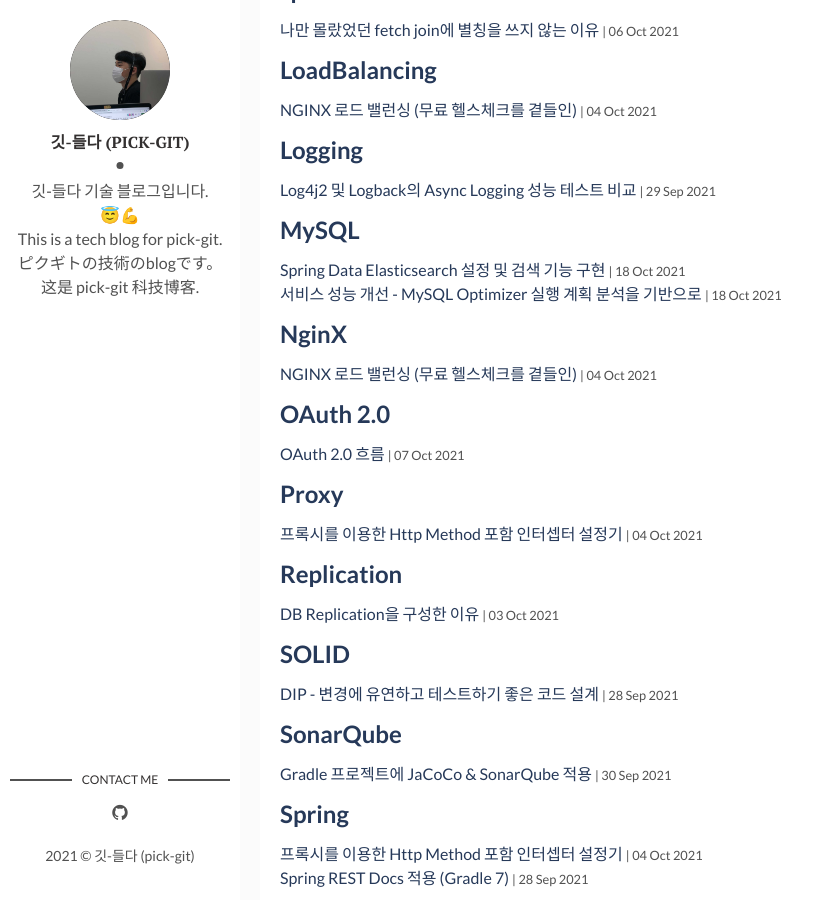
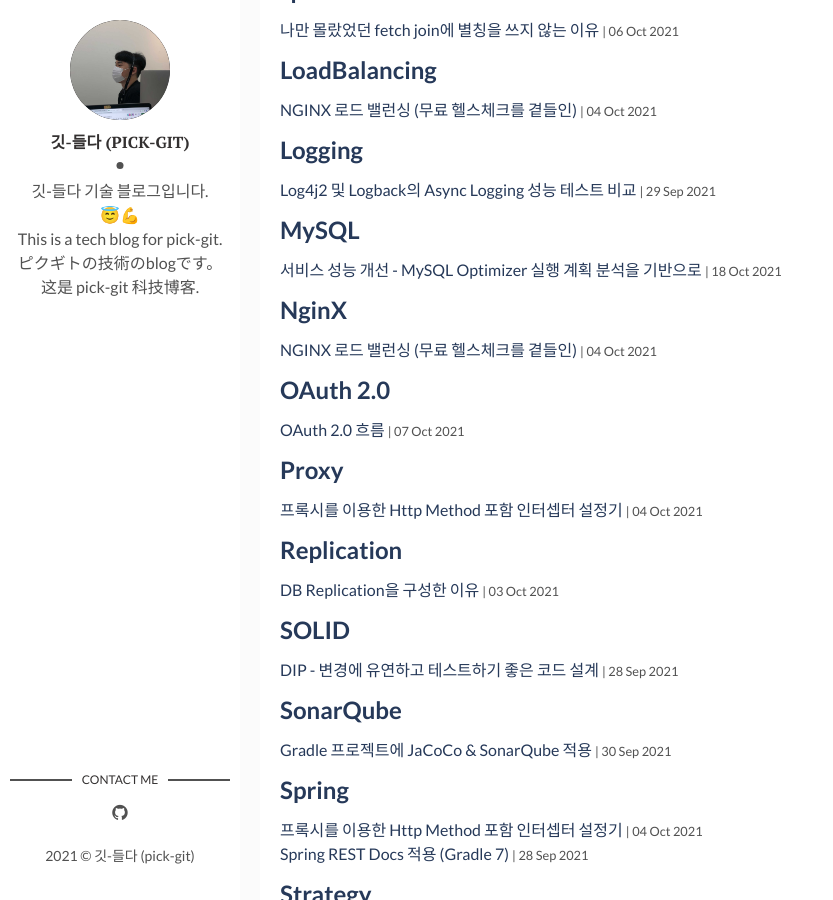
Before and after one commit to 2021-pick-git/2021-pick-git.github.io, a Jekyll site: the page built from tags.html, in a window 1280 px wide and 900 px high, scrolled down 1561 px. Shown: the whole window, without its empty margins (0-833 px from the left). Built offline with Jekyll 4.4.1, drawn with Linux system fonts in a browser that asks for light colours; some of the changed lines change nothing that is shown.

Commit message:
chore: 내용 추가

````diff
--- a/_posts/2021-10-19-elasticsearch.md
+++ b/_posts/2021-10-19-elasticsearch.md
@@ -4,14 +4,14 @@
 date: 2021-10-18 13:00::38 +0900
 description: 실행 계획 분석을 통해 서비스의 성능을 개선해보자.
 img: elasticsearch-logo.png
-tags: [백엔드, MySQL, ElasticSearch]
+tags: [백엔드, ElasticSearch]
 ---
 
 > [실습 Repository](https://github.com/xlffm3/spring-data-elasticsearch-practice)에서 코드를 확인할 수 있습니다.
 
 ## 1. Elasticsearch
 
-안녕하세요, 케빈입니다. Elasticsearch는 Apache Lucene 기반의 Java 오픈소스 분산형 RESTful 검색 및 분석 엔진입니다. 방대한 양의 데이터에 대해 실시간으로 저장과 검색 및 분석 등의 작업을 수행할 수 있습니다. 특히 정형 데이터, 비정형 데이터, 지리 데이터 등 모든 타입의 데이터를 처리할 수 있는데요. Elasticsearch는 **JSON 문서(Document)로 데이터를 저장하기 때문입니다.**
+Elasticsearch는 Apache Lucene 기반의 Java 오픈소스 분산형 RESTful 검색 및 분석 엔진입니다. 방대한 양의 데이터에 대해 실시간으로 저장과 검색 및 분석 등의 작업을 수행할 수 있습니다. 특히 정형 데이터, 비정형 데이터, 지리 데이터 등 모든 타입의 데이터를 처리할 수 있는데요. Elasticsearch는 **JSON 문서(Document)로 데이터를 저장하기 때문입니다.**
 
 Elasticsearch는 단독 검색을 위해 사용하거나, **ELK(Elasticsearch & Logstash & Kibana) 스택**을 기반으로 사용합니다.
 
@@ -50,7 +50,7 @@
 
 역 색인은 각 Document에 등장하는 모든 고유한 단어들을 리스트업하고, 해당 단어들이 등장하는 Document들을 식별합니다. 색인은 최적화된 Document 컬렉션이며, 각 Document는 **데이터를 포함하고 있는 Key-Value 쌍으로 이루어진 Field**의 컬렉션입니다.
 
-Elasticsearch는 모든 Field의 데이터를 인덱싱하는데, 인덱싱된 Field는 각각의 최적화된 자료구조를 사용한다. 텍스트 형식의 Field는 Inverted Index에 저장되며, 숫자 혹은 지리 관련 Field는 BKD 트리에 저장됩니다.
+Elasticsearch는 모든 Field의 데이터를 인덱싱하는데, 인덱싱된 Field는 각각의 최적화된 자료구조를 사용합니다. 텍스트 형식의 Field는 Inverted Index에 저장되며, 숫자 혹은 지리 관련 Field는 BKD 트리에 저장됩니다.
 
 ![image](https://user-images.githubusercontent.com/56240505/135963544-3a9c0ae0-89e8-464f-a4c2-ce3a9095003e.png)
 ![image](https://user-images.githubusercontent.com/56240505/135963557-e18dac48-aac9-4c43-b4c5-7ce1fd3d4d68.png)
@@ -61,7 +61,6 @@
 
 ### 1.4. Architecture
 
-![image](https://user-images.githubusercontent.com/56240505/134558392-ceba3535-242a-4d7d-8e56-8ebe047ebc18.png)
 ![image](https://user-images.githubusercontent.com/56240505/134556753-5133f373-7814-4c4f-8505-6dfbe9f47ed9.png)
 
 > 하나의 클러스터 내 복수 개의 노드를 사용하는 경우, 저장된 Document는 클러스터 전역으로 분배되기 때문에 어느 노드에서든 즉시 접근이 가능합니다.
@@ -72,14 +71,6 @@
   * 여러 대의 서버가 하나의 클러스터를 구성하거나, 하나의 서버에 여러 개의 클러스터가 존재할 수 있습니다.
 * Node
   * Elasticsearch를 구성하는 하나의 단위 프로세스를 의미합니다.
-  * [다양한 역할](https://www.elastic.co/guide/en/elasticsearch/reference/current/modules-node.html)로 분류할 수 있습니다.
-    * 대규모 클러스터에서 로드 밸런싱 역할을 하는 노드.
-    * 데이터 변환 등 사전 처리 파이프라인 노드.
-    * 색인된 데이터 CRUD 노드.
-    * 메타 데이터 등 전체 클러스터를 제어하는 마스터 노드.
-      * 인덱스 생성과 삭제.
-      * 데이터 입력시 샤딩 할당.
-  * 단일 노드로 Elasticsearch를 구동할 수 있지만, 트래픽이 많아진다면 노드별로 서버를 분리하거나 작업 노드에 대해 Scale-Out 및 로드 밸런싱을 함으로써 성능을 향상시킬 수 있습니다.
 * Shard
   * 데이터를 분산해서 저장하는 방법을 의미합니다.
   * Scale-Out을 위해 RDB의 Database에 해당하는 Index를 여러 Shard로 쪼갭니다.
@@ -89,16 +80,23 @@
   * 노드를 손실했을 경우, 데이터의 신뢰성을 위해 Shard를 복제하는 것입니다.
   * 따라서 Replica는 서로 다른 노드에 위치시킬 것을 권장하고 있습니다.
 
+추가적으로, Node는 [다양한 역할](https://www.elastic.co/guide/en/elasticsearch/reference/current/modules-node.html)로 분류할 수 있습니다.
+
+* 대규모 클러스터에서 로드 밸런싱 역할을 하는 노드.
+* 데이터 변환 등 사전 처리 파이프라인 노드.
+* 색인된 데이터 CRUD 노드.
+* 메타 데이터 등 전체 클러스터를 제어하는 마스터 노드.
+  * 인덱스 생성과 삭제.
+  * 데이터 입력시 샤딩 할당.
+
+단일 노드로 Elasticsearch를 구동할 수 있지만, 트래픽이 많아진다면 노드별로 서버를 분리하거나 작업 노드에 대해 Scale-Out 및 로드 밸런싱을 함으로써 성능을 향상시킬 수 있습니다
+
 ### 1.5. 특징
 
-1. Scale out
-  * Shard를 통해 규모가 수평적으로 늘어날 수 있습니다.
-2. 고가용성
-  * Replica를 통해 데이터의 안정성을 보장하고, 단일 장애점을 극복합니다.
-3. Schema Free
-  * Json 문서를 통해 데이터를 검색하므로, 스키마의 개념이 없습니다.
-4. Restful
-  * CRUD 작업은 Restful API를 통해 수행되며, 각각이 HTTP의 PUT / GET / POST / DELETE 메서드에 대응됩니다.
+1. Scale out : Shard를 통해 규모가 수평적으로 늘어날 수 있습니다.
+2. 고가용성 : Replica를 통해 데이터의 안정성을 보장하고, 단일 장애점을 극복합니다.
+3. Schema Free : Json 문서를 통해 데이터를 검색하므로, 스키마의 개념이 없습니다.
+4. RESTful : CRUD 작업은 RESTful API를 통해 수행되며, 각각이 HTTP의 PUT / GET / POST / DELETE 메서드에 대응됩니다.
 
 <br>
 
@@ -147,17 +145,6 @@
 ```
 
 현재 사용 중인 Elasticsearch 버전과 호환되게 Spring Data Elasticsearch 4.2.x 버전으로 의존성을 받습니다.
-
-> application.properties
-
-```properties
-spring.datasource.url=jdbc:h2:~/test;MODE=MySQL;DB_CLOSE_DELAY=-1;DB_CLOSE_ON_EXIT=FALSE
-spring.datasource.username=sa
-spring.jpa.properties.hibernate.format_sql=true
-spring.jpa.show-sql=true
-spring.jpa.generate-ddl=true
-spring.jpa.hibernate.ddl-auto=create-drop
-```
 
 ### 4.1. Elasticsearch Clients 설정
 
@@ -215,10 +202,10 @@
 
 ### 4.2. Logging
 
-> logback-spring.xml
+> application.properties
 
-```xml
-<logger name="org.springframework.data.elasticsearch.client.WIRE" level="trace"/>
+```yml
+logging.level.org.springframework.data.elasticsearch.client.WIRE: TRACE
 ```
 
 Spring Data Elasticsearch가 제대로 동작하는지 확인하고 싶다면, 위 로거를 등록합니다.
@@ -321,7 +308,7 @@
 }
 ```
 
-@EnableJpaRepositories 애너테이션을 부착해줍니다.
+@EnableElasticsearchRepositories 애너테이션을 부착해줍니다.
 
 > CustomUserSearchRepositoryImpl.java
 
@@ -409,7 +396,7 @@
 }
 ```
 
-간단한 User 저장 및 검색 예제 코드를 작성했습니다.
+간단한 User 저장 및 검색 예제 코드를 작성했습니다. 자세한 코드는 글 상단에 위치한 [실습 Repository](https://github.com/xlffm3/spring-data-elasticsearch-practice) 링크에서 확인 가능합니다.
 
 ### 5.1. 트러블 슈팅
 
@@ -434,7 +421,7 @@
 spring.main.allow-bean-definition-overriding=true
 ```
 
-Bean을 오버라이딩할 수 있도록 상기 옵션을 추가해줍니다.
+Bean을 오버라이딩할 수 있도록 상기 옵션을 추가해줍니다. 그럼에도 불구하고 다시 실행해보면 에러가 발생하는데요.
 
 > Trouble Annotations
 
@@ -494,6 +481,8 @@
 
 따라서 @EnableElasticsearchRepositories 애너테이션은 Elasticsearch 관련 Repository 클래스만 스캐닝하도록 합니다. 반대로 @EnableJpaRepositories 애너테이션은 JPA 관련 Repository 클래스만 스캐닝하도록 합니다.
 
+@EnableXXX 관련 애너테이션을 잘 설정했다면 필요없는 ``spring.main.allow-bean-definition-overriding=true`` 옵션은 제거하셔도 됩니다.
+
 ### 5.2. 동작 확인
 
 어플리케이션을 실행해보고 Elasticsearch 서버로의 데이터 쓰기 및 조회가 원활하게 동작하는지 확인해봅시다.
@@ -534,6 +523,16 @@
 
 ## 6. Trade-Off
 
+행 기반으로 데이터를 저장하는 RDB에서 특정 키워드가 포함된 데이터를 조회할 때 LIKE 쿼리를 주로 사용합니다. 문제는 ``LIKE '%jinhong%'``과 같이 ``jinhong`` 키워드가 들어간 데이터를 조회할 때, ``%`` 기호를 앞에 사용하는 경우 조회 성능 향상을 위한 인덱스 사용이 불가능합니다.
+
+![image](https://user-images.githubusercontent.com/56240505/137668936-6fd70a7a-702a-4ec8-8a07-e1b245357824.png)
+
+2대의 조회 Slave DB(Replication)를 사용하는 웹 어플리케이션에서 특정 이름 키워드가 포함된 유저 정보를 조회하는 부하 테스트를 진행한 결과입니다. 평균 TPS가 38.9입니다.
+
+![image](https://user-images.githubusercontent.com/56240505/137674715-51fcf017-29dd-4f60-bf16-3004f37e1079.png)
+
+**키워드 검색 요청** 상황에서 RDB를 ES 검색 엔진으로 대체하면 성능 이점을 얻을 수 있습니다. ES를 도입한 다음 부하 테스트를 동일 환경에서 진행했습니다. ES의 경우 단 1대의 서버만으로도 평균 TPS가 82.2를 기록했습니다! 이는 2대의 서버를 사용하는 기존의 RDB 방식보다 성능이 2배 이상을 상회합니다.
+
 물론 Elasticsearch라는 별도의 DB를 사용함으로써 고려해야할 관리 포인트가 많아진다는 단점이 존재합니다.
 
 * 기존 RDB에 저장된 데이터를 ES로 이관해야 합니다.
````
